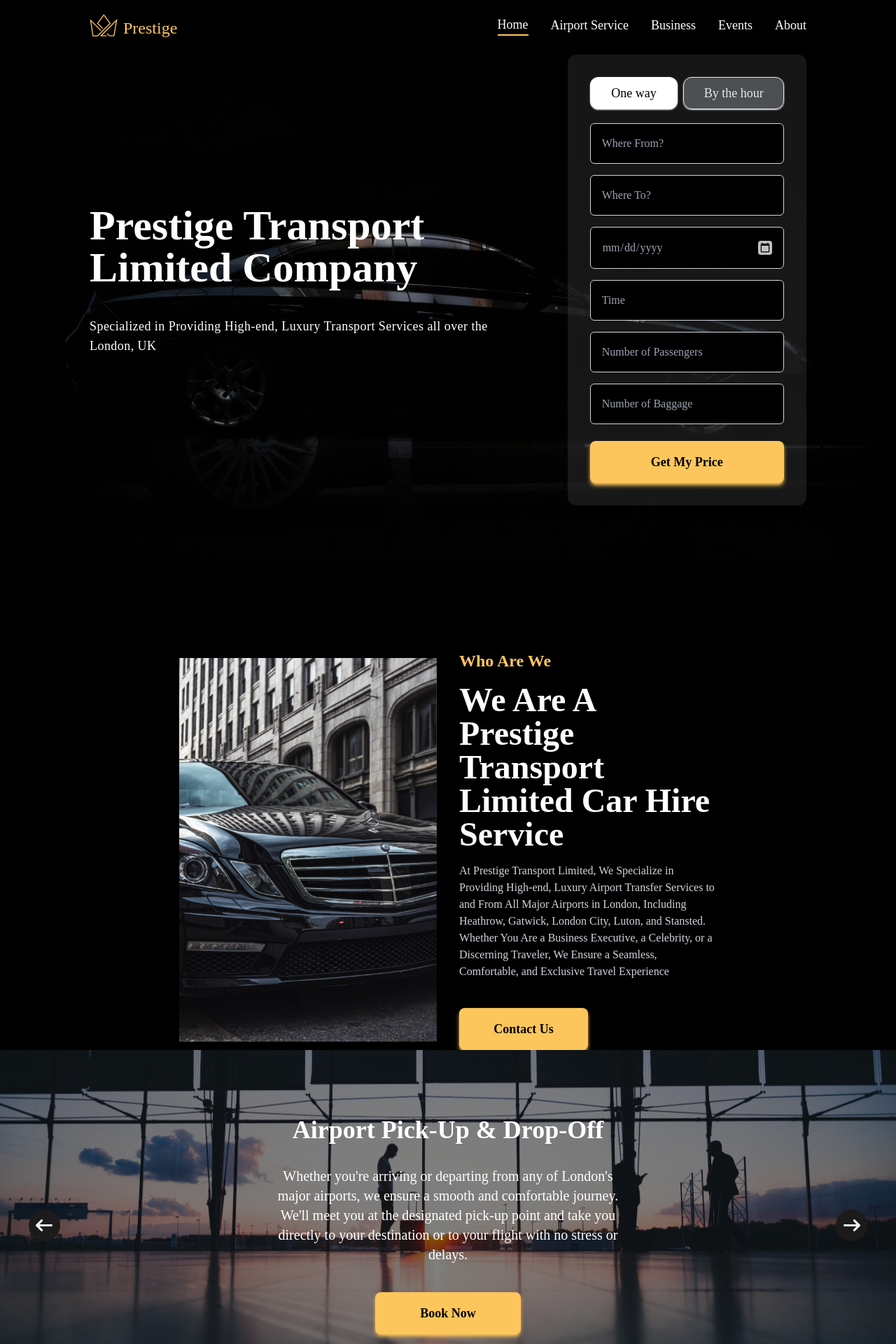
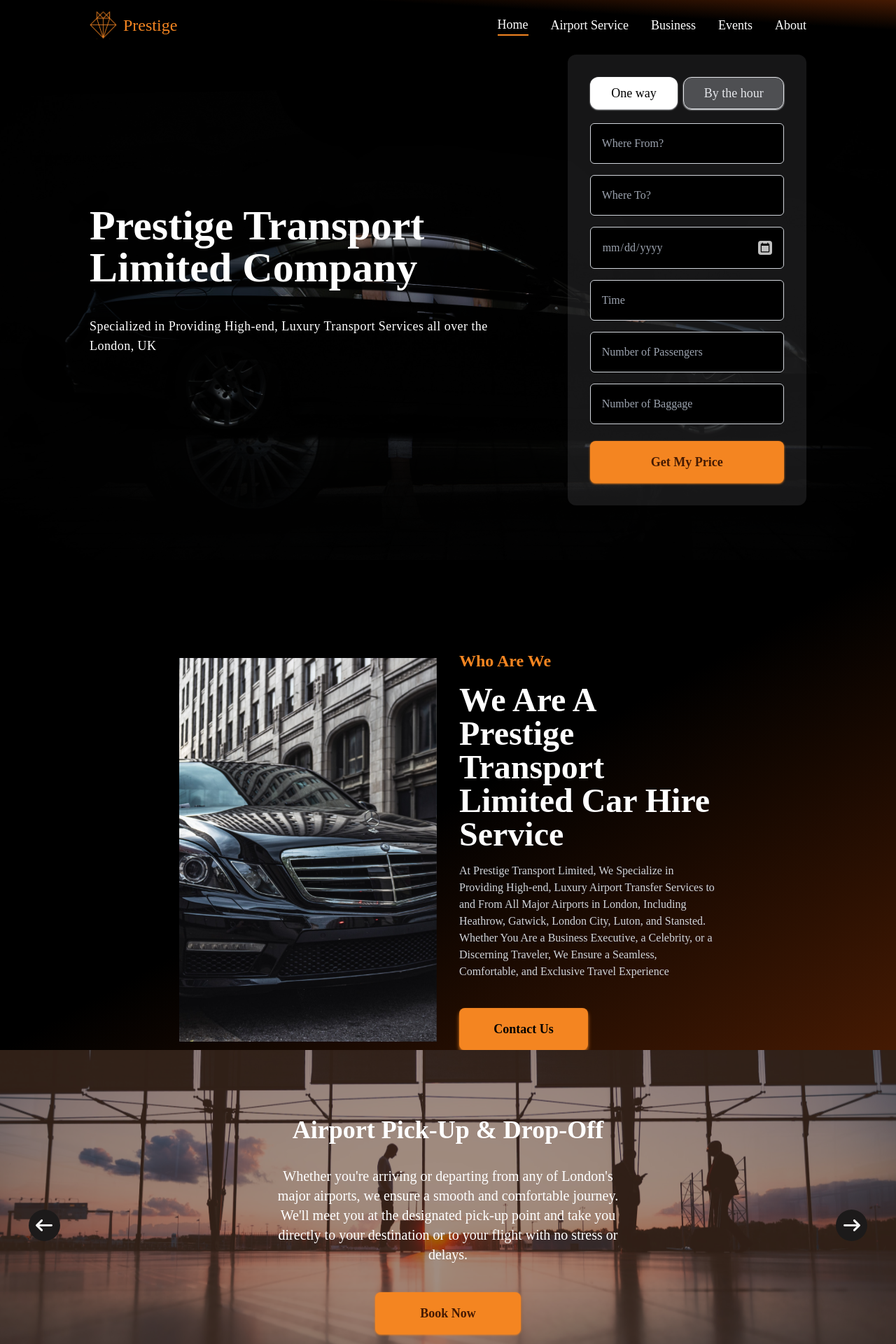
Before and after one commit to OXAYR/prestige-transport-limited, a Next.js app: page / in a window 1280 px wide. Shown: the top 1920 px of the page at 70% size. Built offline with nearby package versions, Linux system fonts and the light colour scheme; a web font is replaced by a local one.

Commit message:
updated the color

```diff
--- a/src/app/(pages)/airportService/page.js
+++ b/src/app/(pages)/airportService/page.js
@@ -18,7 +18,7 @@ function AirportService() {
           heroBackgroundImage="/airport-hero.svg"
         />
       </div>
-      <div className="lg:px-32 px-8  pt-32 bg-black ">
+      <div className="lg:px-32 px-8  pt-32  bg-gradient-to-br from-black from-50% to-amber-950 ">
         <AboutUs
           aboutUsDetails="You will be met by one of our uniformed professional chauffeurs who will be waiting to welcome you when you step out of the arrivals hall. He will be holding a board with your name on it. You will expect us to be discreet at all times. If you prefer we can arrange a meeting point and phone or text you when you are in the baggage hall."
           aboutUsHeading="Your Safety Is With Us"
--- a/src/app/(pages)/business/page.js
+++ b/src/app/(pages)/business/page.js
@@ -18,7 +18,7 @@ function Business() {
           heroBackgroundImage="/business-hero.svg"
         />
       </div>
-      <div className="lg:px-32 px-8  pt-32 bg-black ">
+      <div className="lg:px-32 px-8  pt-32  bg-gradient-to-br from-black from-50% to-amber-950 ">
         <AboutUs
           aboutUsDetails="Whether you have a series of meetings throughout thee day, a business lunch, or you need an important client to be met at one of London's Airports we can provide you with a chauffeur driven Mercedes S Class or a Mercedes V Class luxury people carrier. With all the pressures of business meetings it makes sense to leave the driving and parking to someone else, so you can concentrate on the business day ahead."
           aboutUsHeading="We Provide Comfort"
--- a/src/app/(pages)/events/page.js
+++ b/src/app/(pages)/events/page.js
@@ -18,7 +18,7 @@ function Events() {
           heroBackgroundImage="/event-hero.svg"
         />
       </div>
-      <div className="lg:px-32 px-8  pt-32 bg-black ">
+      <div className="lg:px-32 px-8  pt-32  bg-gradient-to-br from-black from-50% to-amber-950 ">
         <AboutUs
           aboutUsDetails="Our dedicated events team can provide premium chauffeur services for any occasion — global or local, big or small, personalized or standardized, we’ve got you covered:
                             Award ceremonies or gala dinners
--- a/src/app/_components/BookingForm.js
+++ b/src/app/_components/BookingForm.js
@@ -150,9 +150,9 @@ Thank you for choosing our service!`;
       <Button
         buttonColor="bg-primary-default"
         buttonWidth="w-full"
-        textColor="text-black"
+        textColor="text-amber-950"
         shadowColor="shadow-primary-default"
-        shadowSpread="shadow-md"
+        shadowSpread="shadow"
         buttonText="Get My Price"
         onButtonClick={navigateToWhatsapp}
       />
--- a/src/app/_components/Footer.js
+++ b/src/app/_components/Footer.js
@@ -2,12 +2,15 @@
 
 export default function Footer() {
   return (
-    <footer className="bg-black text-white py-5 px-6 md:px-20">
+    <footer className=" bg-gradient-to-br from-black to-amber-950 text-white py-5 px-6 md:px-20">
       <div className="flex justify-between items-center  mt-7 mb-10">
         <div className="md:px-12 px-0 w-full">
-          <h2 className="text-5xl font-bold text-primary-default text-center md:text-left">
-            Prestige
-          </h2>
+          <div className="flex items-center gap-2">
+            <img src="/logo.svg" alt="Logo" className="" />
+            <h2 className="text-5xl font-bold text-primary-default text-center md:text-left">
+              Prestige
+            </h2>
+          </div>
         </div>
       </div>
       <div className="container mx-auto text-center md:text-left  grid grid-cols-1 md:grid-cols-4 gap-8">
@@ -55,9 +58,9 @@ export default function Footer() {
               <input
                 type="email"
                 placeholder="Enter your email"
-                className="p-2 w-full sm:w-96 bg-gray-800 text-white border border-gray-600 rounded-l-md"
+                className="p-2 w-full sm:w-96 bg-black text-white border border-gray-600 rounded-l-md"
               />
-              <button className="bg-primary-default shadow shadow-primary-default text-black px-4 py-2 rounded-r-md">
+              <button className="bg-primary-default shadow shadow-primary-default text-amber-950 px-4 py-2 rounded-r-md">
                 Subscribe
               </button>
             </div>
@@ -65,7 +68,7 @@ export default function Footer() {
         </div>
       </div>
 
-      <div className="text-center text-gray-400 mt-6 border-t border-gray-700 pt-4">
+      <div className="text-center text-amber-600 mt-6 border-t border-black pt-4">
         Copyright © 2025 Prestige. All rights reserved.
       </div>
     </footer>
--- a/src/app/_components/GetQoute.js
+++ b/src/app/_components/GetQoute.js
@@ -14,7 +14,7 @@ function GetQoute() {
       className="font-abhaya relative h-60 md:h-80 w-full"
     >
       {/* Overlay */}
-      <div className="absolute py-16  bg-black w-full bg-opacity-60 z-1 flex flex-col md:flex-row justify-between items-center h-full px-6 md:px-16 lg:px-32 ">
+      <div className="absolute py-16  bg-amber-950 w-full bg-opacity-50 z-1 flex flex-col md:flex-row justify-between items-center h-full px-6 md:px-16 lg:px-32 ">
         {/* Text Section */}
         <div className="text-xl md:text-3xl lg:text-4xl text-white text-center md:text-left mb-4 md:mb-0 w-full md:w-2/3">
           Make your trip an unforgettable moment together.
@@ -24,9 +24,9 @@ function GetQoute() {
           <Button
             buttonColor="bg-primary-default"
             buttonWidth="w-72"
-            textColor="text-black"
+            textColor="text-amber-950"
             shadowColor="shadow-primary-default"
-            shadowSpread="shadow-md"
+            shadowSpread="shadow"
             buttonText="Get A Qoute"
           />
         </div>
--- a/src/app/_components/NavHeader.js
+++ b/src/app/_components/NavHeader.js
@@ -32,12 +32,14 @@ function NavHeader() {
 
   return (
     <div
-      className={` hover:bg-black flex justify-between items-center px-6 md:px-32 py-4 transition-all duration-300 z-40 ${
-        isScrolled ? "bg-black shadow-md " : "bg-transparent"
+      className={` hover:bg-gradient-to-tr from-70% from-black to-amber-950 flex justify-between items-center px-6 md:px-32 py-4 transition-all duration-300 z-40 ${
+        isScrolled
+          ? " bg-gradient-to-tr from-70% from-black to-amber-950 shadow-md "
+          : "bg-transparent"
       }`}
     >
       {/* Logo Section */}
-      <div className="flex items-end gap-2">
+      <div className="flex items-center gap-2">
         <img src="/logo.svg" alt="Logo" className="w-10 h-10" />
         <Link
           href="/"
--- a/src/app/_components/RidePricing.js
+++ b/src/app/_components/RidePricing.js
@@ -144,7 +144,7 @@ function RidePricing() {
             <hr />
           </div>
           <Button
-            buttonColor="bg-black"
+            buttonColor="bg-amber-950 "
             buttonWidth="w-full md:w-1/2"
             textColor="text-white"
             shadowColor="shadow-black"
--- a/src/app/_components/Services.js
+++ b/src/app/_components/Services.js
@@ -67,7 +67,7 @@ function Services() {
                 backgroundSize: "cover",
               }}
             >
-              <div className="absolute inset-0 bg-black bg-opacity-50 flex justify-center items-center px-2 w-full">
+              <div className="absolute inset-0 bg-amber-950 bg-opacity-50 flex justify-center items-center px-2 w-full">
                 <button
                   className="lg:w-1/6 w-full flex justify-center"
                   onClick={prevSlide}
@@ -89,9 +89,9 @@ function Services() {
                     <Button
                       buttonColor="bg-primary-default"
                       buttonWidth="w-full"
-                      textColor="text-black"
+                      textColor="text-amber-950"
                       shadowColor="shadow-primary-default"
-                      shadowSpread="shadow-md"
+                      shadowSpread="shadow"
                       buttonText="Book Now"
                     />
                   </div>
--- a/src/app/_components/WhyChooseUs.js
+++ b/src/app/_components/WhyChooseUs.js
@@ -37,7 +37,7 @@ function WhyChooseUs() {
   ];
 
   return (
-    <div className="bg-black px-8 md:px-16 lg:px-32 py-16 md:py-20 lg:py-28 font-abhaya">
+    <div className=" to-black from-amber-950 bg-gradient-to-bl px-8 md:px-16 lg:px-32 py-16 md:py-20 lg:py-28 font-abhaya">
       {/* Heading Section */}
       <div className="flex flex-col justify-center items-center pb-10 text-center">
         <h1 className="text-3xl md:text-5xl font-bold text-white">
@@ -51,7 +51,7 @@ function WhyChooseUs() {
         {features.map((item, index) => (
           <div
             key={index}
-            className="border-2 border-white hover:bg-white hover:text-black text-white rounded-xl flex flex-col items-center gap-5 text-center transition-all duration-300 ease-in-out px-8 md:px-10 py-10 md:py-12"
+            className="border-2 border-white hover:bg-white hover:text-amber-950 text-white rounded-xl flex flex-col items-center gap-5 text-center transition-all duration-300 ease-in-out px-8 md:px-10 py-10 md:py-12"
           >
             <div className="material-icons text-6xl md:text-7xl lg:text-8xl">
               {item.icon}
--- a/src/app/page.js
+++ b/src/app/page.js
@@ -23,7 +23,7 @@ export default function Home() {
           heroBackgroundImage="/hero.svg"
         />
       </div>
-      <div className="lg:px-32 px-8  pt-32 bg-black ">
+      <div className="lg:px-32 px-8  pt-32 bg-gradient-to-br from-black from-50% to-amber-950 ">
         <AboutUs
           aboutUsDetails="At Prestige Transport Limited, We Specialize in Providing High-end, Luxury
 Airport Transfer Services to and From All Major Airports in London, Including Heathrow,
--- a/tailwind.config.mjs
+++ b/tailwind.config.mjs
@@ -14,7 +14,7 @@ export default {
       colors: {
         background: "var(--background)",
         foreground: "var(--foreground)",
-        primary: { default: "#FDC65C" },
+        primary: { default: "#f48521" },
         silver: {
           default: "#52575C",
         },
```
Also changed, not shown: public/logo.svg.
